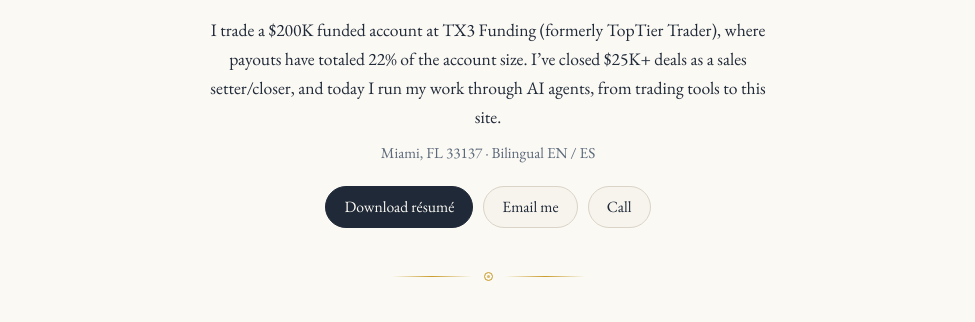
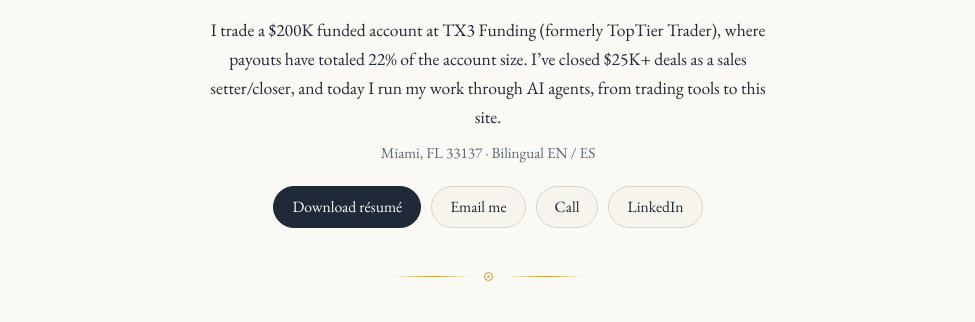
Before and after one commit to carlosbuelvas1/carlosbuelvas1.github.io, a plain HTML site: page index.html in a window 1280 px wide. Shown: the part 401-723 px from the top of the page, without its empty margins (152-1127 px from the left). Drawn offline with nearby package versions, Linux system fonts and the light colour scheme.

Commit message:
Add LinkedIn link to site and résumé

```diff
--- a/index.html
+++ b/index.html
@@ -21,7 +21,7 @@
 <p class="head"><span lang="en">Funded trader · Sales closer · AI agent manager</span><span lang="es">Trader fondeado · Closer de ventas · Gestor de agentes de IA</span></p>
 <p class="intro"><span lang="en">I trade a $200K funded account at TX3 Funding (formerly TopTier Trader), where payouts have totaled 22% of the account size. I’ve closed $25K+ deals as a sales setter/closer, and today I run my work through AI agents, from trading tools to this site.</span><span lang="es">Opero una cuenta fondeada de $200K en TX3 Funding (antes TopTier Trader), con retiros que ya suman el 22% del tamaño de la cuenta. He cerrado ventas de más de $25K como setter/closer, y hoy gestiono mi trabajo con agentes de IA, desde herramientas de trading hasta este sitio.</span></p>
 <p class="meta-line">Miami, FL 33137 · <span lang="en">Bilingual EN / ES</span><span lang="es">Bilingüe EN / ES</span></p>
-<div class="btns"><a class="btn p" href="assets/Carlos_Buelvas_Resume.pdf" download><span lang="en">Download résumé</span><span lang="es">Descargar CV</span></a><a class="btn" href="mailto:Carlosbuelvas1209@gmail.com?subject=Opportunity%20for%20Carlos%20Buelvas"><span lang="en">Email me</span><span lang="es">Escríbeme</span></a><a class="btn" href="tel:+17866530982"><span lang="en">Call</span><span lang="es">Llamar</span></a></div>
+<div class="btns"><a class="btn p" href="assets/Carlos_Buelvas_Resume.pdf" download><span lang="en">Download résumé</span><span lang="es">Descargar CV</span></a><a class="btn" href="mailto:Carlosbuelvas1209@gmail.com?subject=Opportunity%20for%20Carlos%20Buelvas"><span lang="en">Email me</span><span lang="es">Escríbeme</span></a><a class="btn" href="tel:+17866530982"><span lang="en">Call</span><span lang="es">Llamar</span></a><a class="btn" href="https://www.linkedin.com/in/carlosdbuelvas" target="_blank" rel="noopener">LinkedIn</a></div>
 </div></header>
 <div class="orn" aria-hidden="true"><i></i><b></b><i></i></div>
 <main>
@@ -50,7 +50,7 @@
 <section id="training"><div class="wrap row"><h2><span lang="en">Training</span><span lang="es">Formación</span></h2><div class="col"><p class="sub"><span lang="en">Personal growth · In-person</span><span lang="es">Crecimiento personal · Presencial</span></p><div class="gal feat"><figure data-full="assets/img/tony-robbins-upw.webp"><img src="assets/img/tony-robbins-upw.webp" width="675" height="900" alt="Carlos Buelvas taking a selfie at Unleash the Power Within with Tony Robbins standing behind him" loading="lazy" decoding="async"><figcaption><span lang="en">Unleash the Power Within — Tony Robbins (2019, 2021). Trained twice in person with the coach behind some of the world’s top performers.</span><span lang="es">Unleash the Power Within — Tony Robbins (2019, 2021). Me entrené dos veces en persona con el coach detrás de algunos de los mejores performers del mundo.</span></figcaption></figure></div></div></div></section>
 <div class="orn" aria-hidden="true"><i></i><b></b><i></i></div>
 <section id="contact"><div class="wrap row"><h2><span lang="en">Contact</span><span lang="es">Contacto</span></h2><div class="col"><p><span lang="en">Looking for a professional role in trading, fintech, AI or sales (SDR / BDR / AE) · Miami or remote. The fastest way to reach me is email.</span><span lang="es">Busco un rol profesional en trading, fintech, IA o ventas (SDR / BDR / AE) · Miami o remoto. La forma más rápida de contactarme es por email.</span></p>
-<dl class="contact"><dt>Email</dt><dd><a href="mailto:Carlosbuelvas1209@gmail.com">Carlosbuelvas1209@gmail.com</a></dd><dt><span lang="en">Phone</span><span lang="es">Teléfono</span></dt><dd><a href="tel:+17866530982">+1 786 653 0982</a></dd><dt><span lang="en">Location</span><span lang="es">Ubicación</span></dt><dd>Miami, FL 33137</dd><dt><span lang="en">Résumé</span><span lang="es">CV</span></dt><dd><a href="assets/Carlos_Buelvas_Resume.pdf" download><span lang="en">Download PDF</span><span lang="es">Descargar PDF</span></a></dd></dl></div></div></section>
+<dl class="contact"><dt>Email</dt><dd><a href="mailto:Carlosbuelvas1209@gmail.com">Carlosbuelvas1209@gmail.com</a></dd><dt><span lang="en">Phone</span><span lang="es">Teléfono</span></dt><dd><a href="tel:+17866530982">+1 786 653 0982</a></dd><dt>LinkedIn</dt><dd><a href="https://www.linkedin.com/in/carlosdbuelvas" target="_blank" rel="noopener">linkedin.com/in/carlosdbuelvas</a></dd><dt><span lang="en">Location</span><span lang="es">Ubicación</span></dt><dd>Miami, FL 33137</dd><dt><span lang="en">Résumé</span><span lang="es">CV</span></dt><dd><a href="assets/Carlos_Buelvas_Resume.pdf" download><span lang="en">Download PDF</span><span lang="es">Descargar PDF</span></a></dd></dl></div></div></section>
 </main>
 <footer>© 2026 Carlos Buelvas · Miami, FL 33137</footer>
 <div class="lb" id="lb" role="dialog" aria-modal="true" aria-label="Image preview"><button aria-label="Close">×</button><img alt=""><p></p></div>
```
Also changed, not shown: 1 other file.
